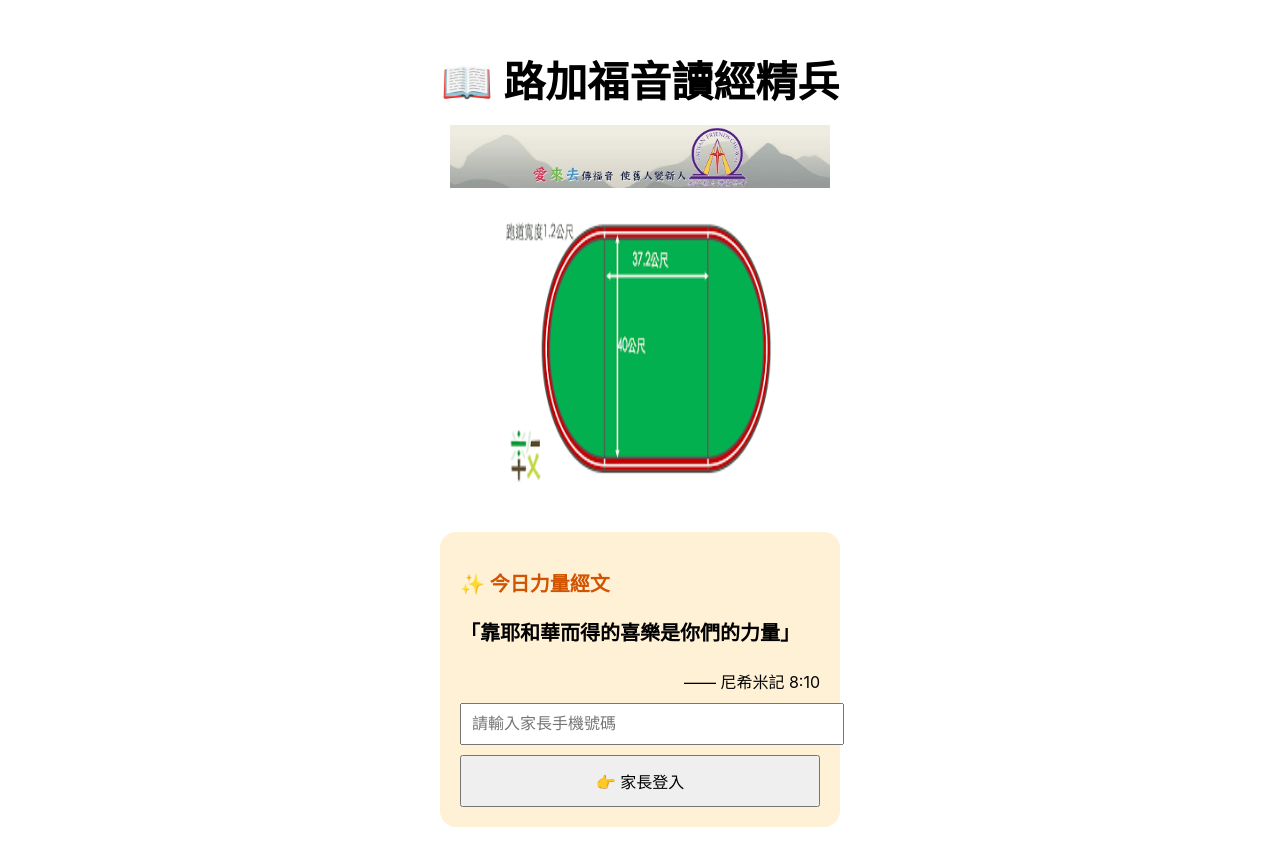
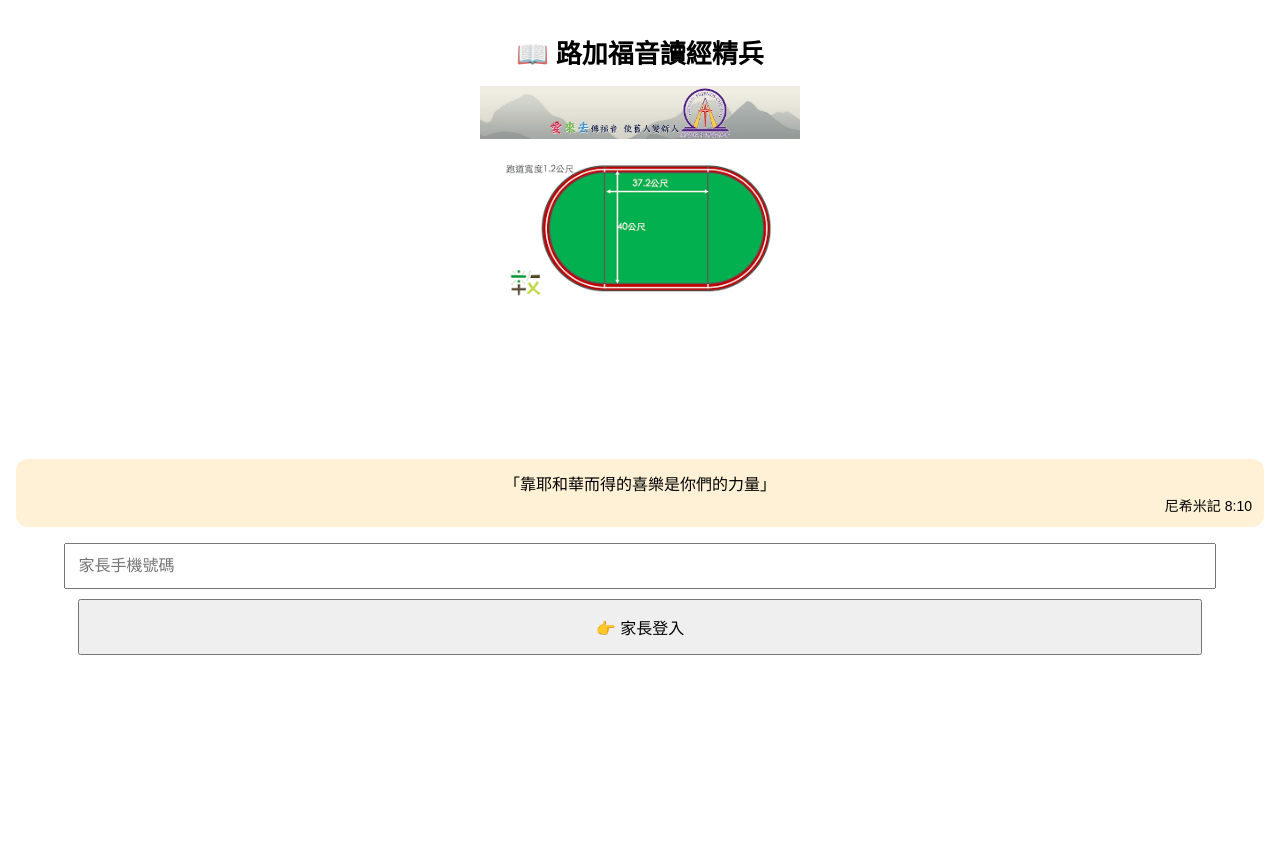
Before and after one commit to b8805014-crypto/lk24-vercel, a React (Vite) app in the folder web/: page / in a window 1280 px wide. Built offline with nearby package versions, Linux system fonts and the light colour scheme; the HTML template or start-up script is replaced by a standard one.

Commit message:
Update App.jsx

```diff
--- a/web/src/App.jsx
+++ b/web/src/App.jsx
@@ -1,195 +1,216 @@
+import { quizData } from "./quizData";
 import { useState, useEffect, useRef } from "react";
 import "./App.css";
 
 const TOTAL_CHAPTERS = 24;
 const STORAGE_KEY = "lk24_children_global";
 
+const roleImages = [
+  { name: "kirby", imgs: ["/roles/kirby1.png", "/roles/kirby2.png", "/roles/kirby3.png"] },
+  { name: "pikachu", imgs: ["/roles/pikachu1.png", "/roles/pikachu2.png", "/roles/pikachu3.png"] },
+  { name: "傑尼龜", imgs: ["/roles/squirtle1.png", "/roles/squirtle2.png", "/roles/squirtle3.png"] },
+  { name: "妙蛙種子", imgs: ["/roles/bulbasaur1.png", "/roles/bulbasaur2.png", "/roles/bulbasaur3.png"] },
+  { name: "小火龍", imgs: ["/roles/charmander1.png", "/roles/charmander2.png", "/roles/charmander3.png"] },
+];
+
 export default function App() {
   const [phone, setPhone] = useState("");
   const [user, setUser] = useState(null);
+  const [page, setPage] = useState("home");
   const [children, setChildren] = useState([]);
 
+  const [fireworksActive, setFireworksActive] = useState(false);
+  const fireworkAudio = useRef(null);
+
+  /* ===== 音效煙火 ===== */
+  const triggerFireworks = () => {
+    setFireworksActive(true);
+    if (!fireworkAudio.current) {
+      fireworkAudio.current = new Audio("/firework.mp3");
+    }
+    fireworkAudio.current.currentTime = 0;
+    fireworkAudio.current.play().catch(() => {});
+    setTimeout(() => setFireworksActive(false), 3000);
+  };
+
   useEffect(() => {
-    const all = JSON.parse(localStorage.getItem(STORAGE_KEY)) || [];
-    setChildren(all);
+    setChildren(JSON.parse(localStorage.getItem(STORAGE_KEY)) || []);
   }, []);
 
-  // ===== 跑道位置計算 =====
+  /* ===== 登入 ===== */
+  const login = () => {
+    if (!phone) return alert("請輸入手機號碼");
+    setUser(phone);
+    setPage("manage");
+  };
+
+  const logout = () => {
+    setUser(null);
+    setPage("home");
+  };
+
+  /* ===== 跑道位置 ===== */
   const getPosition = (chapter) => {
     const progress = (chapter - 1) / TOTAL_CHAPTERS;
-    const size = 280;
-    const cx = size / 2;
-    const cy = size / 2;
+    const cx = 140;
+    const cy = 140;
     const straight = 70;
     const radius = 60;
-
     const totalLen = 2 * straight + 2 * Math.PI * radius;
     let d = progress * totalLen;
 
-    if (d <= straight) return { x: cx - straight + d, y: cy - radius };
+    if (d <= straight)
+      return { x: cx - straight + d, y: cy - radius };
+
     d -= straight;
-
     if (d <= Math.PI * radius) {
       const a = -Math.PI / 2 + d / radius;
       return { x: cx + straight + radius * Math.cos(a), y: cy + radius * Math.sin(a) };
     }
+
     d -= Math.PI * radius;
+    if (d <= straight)
+      return { x: cx + straight - d, y: cy + radius };
 
-    if (d <= straight) return { x: cx + straight - d, y: cy + radius };
     d -= straight;
-
     const a = Math.PI / 2 + d / radius;
     return { x: cx - straight + radius * Math.cos(a), y: cy + radius * Math.sin(a) };
   };
 
+  const getRoleImg = (role, points) => {
+    const r = roleImages.find(r => r.name === role);
+    if (!r) return "";
+    if (points >= 16) return r.imgs[2];
+    if (points >= 8) return r.imgs[1];
+    return r.imgs[0];
+  };
+
+  /* ================= UI ================= */
   return (
     <div style={styles.container}>
-      {/* ===== 主視覺 ===== */}
-      <div style={styles.mainCenter}>
+      {fireworksActive && <div className="fireworks-overlay active" />}
+
+      {/* ===== 首頁 ===== */}
+      {page === "home" && (
+        <>
           <h1 style={styles.title}>📖 路加福音讀經精兵</h1>
 
+          {/* 福音圖 */}
           <img
             src="/gospel.png"
-          alt="愛來去傳福音"
-          style={styles.gospelImage}
+            alt="福音"
+            style={styles.gospel}
           />
 
-        {/* ===== 跑道 ===== */}
+          {/* 跑道 */}
           <div style={styles.trackWrap}>
-          <img
-            src="/track.png"
-            alt="賽跑圈"
-            style={styles.trackImage}
-          />
+            <img src="/track.png" alt="track" style={{ width: "100%" }} />
 
-          {children.map((c, idx) => {
-            const pos = getPosition(c.chapter || 1);
+            {children.map(c => {
+              const pos = getPosition(c.chapter);
               return (
-              <div
-                key={c.id}
-                style={{
+                <div key={c.id} style={{
                   position: "absolute",
-                  left: pos.x - 12,
-                  top: pos.y - 12,
-                  textAlign: "center",
-                  pointerEvents: "none",
-                }}
-              >
-                <div style={styles.runnerDot}>🏃</div>
-                <div style={styles.runnerName}>{c.name}</div>
+                  left: pos.x - 16,
+                  top: pos.y - 16,
+                  textAlign: "center"
+                }}>
+                  <img src={getRoleImg(c.role, c.points)} width="32" />
+                  <div style={{ fontSize: 10 }}>{c.name}</div>
                 </div>
               );
             })}
           </div>
+
+          {/* 經文 */}
+          <div style={styles.verse}>
+            「靠耶和華而得的喜樂是你們的力量」
+            <div style={{ fontSize: 14, textAlign: "right" }}>尼希米記 8:10</div>
           </div>
 
-      {/* ===== 右 / 下 經文區 ===== */}
-      <div style={styles.verseBox}>
-        <h2 style={styles.verseTitle}>✨ 今日力量經文</h2>
-        <p style={styles.verseText}>
-          「靠耶和華而得的喜樂是你們的力量」
-        </p>
-        <p style={styles.verseFrom}>—— 尼希米記 8:10</p>
-
+          {/* 登入 */}
           {!user && (
             <>
               <input
                 style={styles.input}
-              placeholder="請輸入家長手機號碼"
+                placeholder="家長手機號碼"
                 value={phone}
-              onChange={(e) => setPhone(e.target.value)}
+                onChange={e => setPhone(e.target.value)}
               />
-            <button style={styles.button}>👉 家長登入</button>
+              <button style={styles.button} onClick={login}>
+                👉 家長登入
+              </button>
             </>
           )}
+        </>
+      )}
+
+      {/* ===== 管理頁 ===== */}
+      {page === "manage" && user && (
+        <div style={{ width: "100%" }}>
+          <h2>家長中心</h2>
+          <button onClick={logout}>登出</button>
+
+          {children.filter(c => c.phone === user).map(c => (
+            <div key={c.id} style={styles.card}>
+              <img src={getRoleImg(c.role, c.points)} width="48" />
+              <h4>{c.name}</h4>
+              <p>章節：{c.chapter}</p>
+              <p>點數：{c.points}</p>
+
+              <button onClick={triggerFireworks}>✅ 今日報到 +1</button>
             </div>
+          ))}
+        </div>
+      )}
     </div>
   );
 }
 
-/* =====================
-   ✅ 手機優化 Styles
-===================== */
-
+/* ===== 手機優化樣式 ===== */
 const styles = {
   container: {
-    display: "flex",
-    flexWrap: "wrap",
     minHeight: "100vh",
+    padding: 16,
+    textAlign: "center",
+    fontFamily: "sans-serif"
   },
-
-  mainCenter: {
-    flex: "1 1 100%",
-    padding: "20px",
-    textAlign: "center",
+  title: {
+    fontSize: 26,
+    marginBottom: 16
   },
-
-  title: {
-    fontSize: "clamp(26px, 6vw, 42px)",
-    marginBottom: "16px",
+  gospel: {
+    width: "85%",
+    maxWidth: 320,
+    marginBottom: 16
   },
-
-  gospelImage: {
-    width: "min(90vw, 380px)",
-    marginBottom: "20px",
-  },
-
   trackWrap: {
     position: "relative",
-    width: "280px",
-    height: "280px",
-    margin: "0 auto",
+    width: 280,
+    height: 280,
+    margin: "0 auto 20px"
   },
-
-  trackImage: {
-    width: "100%",
-    height: "100%",
+  verse: {
+    background: "#fff1d6",
+    padding: 12,
+    borderRadius: 12,
+    marginBottom: 16
   },
-
-  runnerDot: {
-    fontSize: "16px",
+  input: {
+    width: "90%",
+    padding: 12,
+    fontSize: 16,
+    marginBottom: 10
   },
-
-  runnerName: {
-    fontSize: "10px",
+  button: {
+    width: "90%",
+    padding: 14,
+    fontSize: 16
   },
-
-  verseBox: {
-    flex: "1 1 100%",
-    maxWidth: "360px",
-    margin: "20px auto",
-    padding: "20px",
-    background: "#fff1d6",
-    borderRadius: "16px",
-  },
-
-  verseTitle: {
-    fontSize: "20px",
-    color: "#d35400",
-  },
-
-  verseText: {
-    fontSize: "clamp(16px, 4.5vw, 20px)",
-    fontWeight: "bold",
-    lineHeight: 1.6,
-  },
-
-  verseFrom: {
-    textAlign: "right",
-    marginBottom: "10px",
-  },
-
-  input: {
-    width: "100%",
-    padding: "10px",
-    fontSize: "16px",
-    marginBottom: "10px",
-  },
-
-  button: {
-    width: "100%",
-    padding: "12px",
-    fontSize: "16px",
-    cursor: "pointer",
-  },
+  card: {
+    border: "1px solid #ccc",
+    padding: 12,
+    borderRadius: 12,
+    marginBottom: 12
+  }
 };
```
Lines whose indentation alone changed are shown as unchanged.
